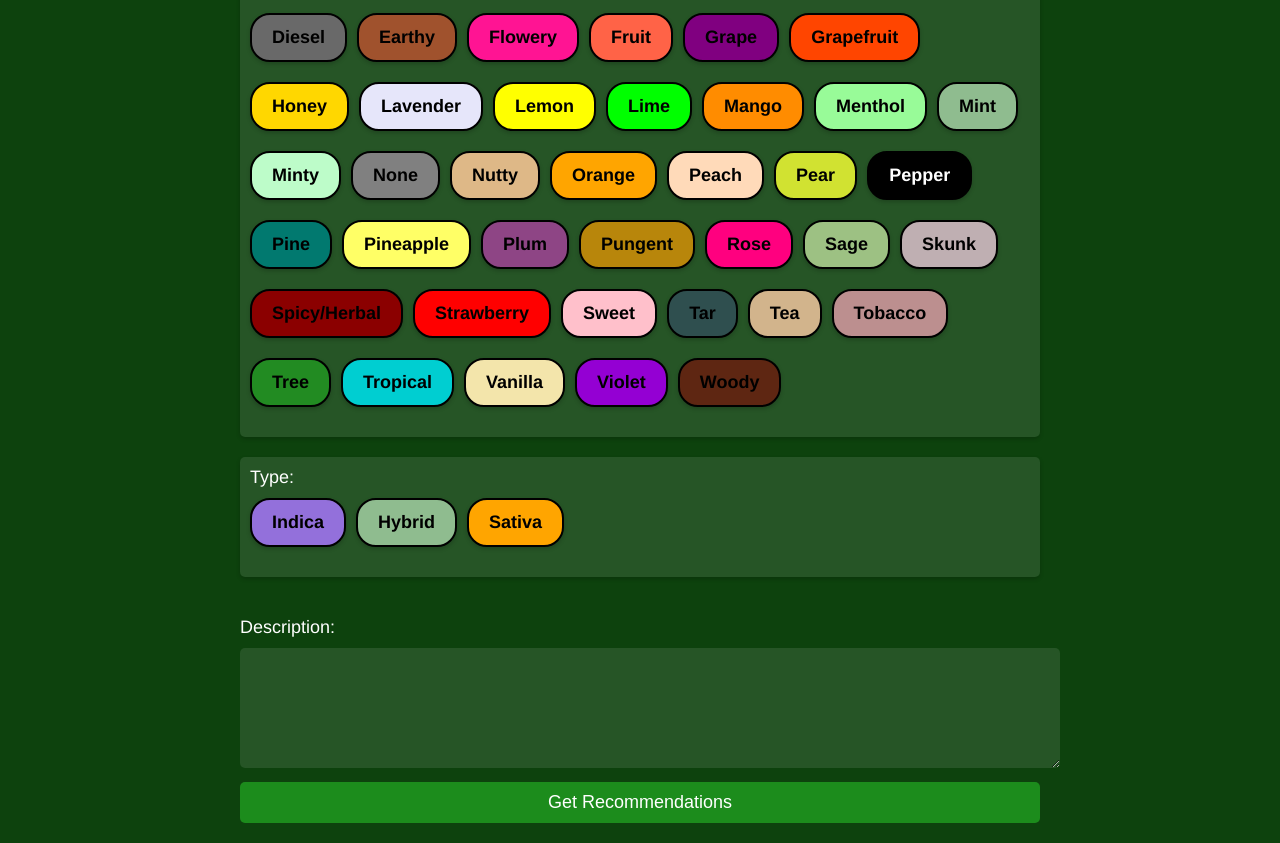
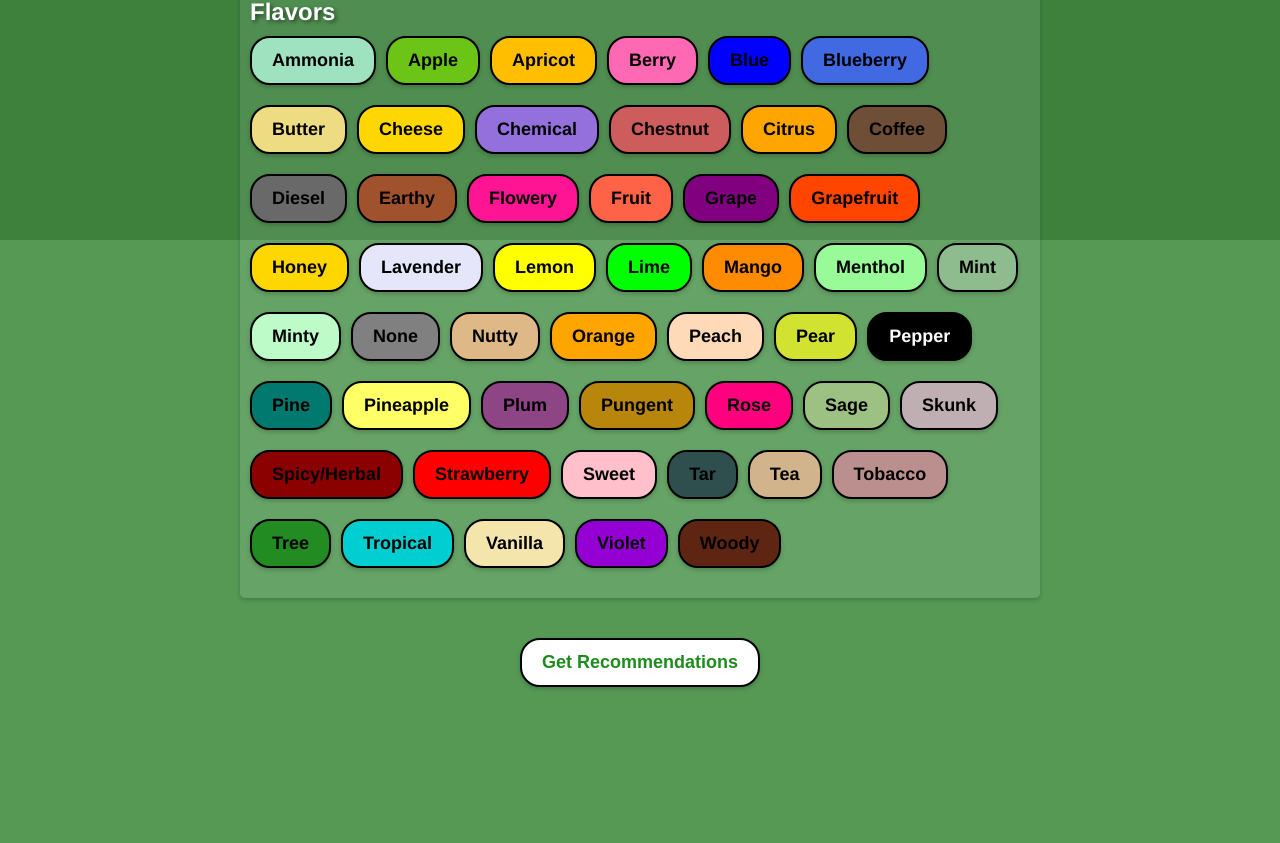
Before and after one commit to TheTabular/Strainer, a React (Create React App) app: page / in a window 1280 px wide. Shown: the part 560-1403 px from the top of the page. After the commit the page ends 1287 px from the top, so only its background shows below. Built offline with nearby package versions, Linux system fonts and the light colour scheme.

Commit message:
frontend

```diff
--- a/package.json
+++ b/package.json
@@ -12,6 +12,7 @@
     "postcss": "^8.4.38",
     "react": "^18.2.0",
     "react-dom": "^18.2.0",
+    "react-responsive-carousel": "^3.2.23",
     "react-scripts": "^5.0.1",
     "resolve-url-loader": "^5.0.0",
     "svgo": "^3.2.0",
--- a/src/App.css
+++ b/src/App.css
@@ -1,5 +1,5 @@
 body {
-  background-color: #0d420d;
+  background-color: #559955;
   color: #fff;
   font-family: 'Helvetica Neue', sans-serif;
 }
@@ -8,6 +8,18 @@ body {
   max-width: 800px;
   margin: 0 auto;
   padding: 20px;
+  position: relative;
+}
+
+.app::before {
+  content: '';
+  position: fixed;
+  top: 0;
+  left: 0;
+  right: 0;
+  bottom: 0;
+  background-color: #387c38d0;
+  z-index: -1;
 }
 
 h1 {
@@ -29,12 +41,21 @@ h1 {
   border-radius: 5px;
   box-shadow: 0 2px 4px rgba(0, 0, 0, 0.2);
   padding: 10px;
+  position: relative;
+  z-index: 1;
 }
 
 label {
   display: block;
   font-size: 18px;
   margin-bottom: 10px;
+}
+
+.option-header {
+  font-size: 24px;
+  font-weight: bold;
+  margin-bottom: 10px;
+  text-shadow: 2px 2px 4px rgba(0, 0, 0, 0.5);
 }
 
 .option-item {
@@ -132,35 +153,7 @@ label {
 .option-item input[type='checkbox'][id^='flavor-']:checked + label {
   font-size: 24px;
   padding: 16px 24px;
-  outline: 2px solid white;
-}
-
-textarea {
-  width: 100%;
-  height: 100px;
-  margin-bottom: 10px;
-  background-color: rgba(255, 255, 255, 0.1);
-  color: #fff;
-  border: none;
-  border-radius: 5px;
-  padding: 10px;
-}
-
-button {
-  display: block;
-  width: 100%;
-  padding: 10px;
-  font-size: 18px;
-  background-color: #1c8c1c;
-  color: #fff;
-  border: none;
-  border-radius: 5px;
-  cursor: pointer;
-  transition: background-color 0.3s;
-}
-
-button:hover {
-  background-color: #25b325;
+  outline: 4px solid white;
 }
 
 ul {
@@ -189,5 +182,50 @@ li {
 .option-item input[type='checkbox'][id^='type-']:checked + label {
   font-size: 24px;
   padding: 16px 24px;
-  outline: 2px solid white;
+  outline: 4px solid white;
 }
+
+.button-container {
+  display: flex;
+  justify-content: center;
+  margin-top: 20px;
+  margin-bottom: 20px;
+}
+
+.recommendation-button {
+  display: inline-block;
+  padding: 12px 20px;
+  border: 2px solid #000000;
+  border-radius: 20px;
+  font-size: 18px;
+  font-weight: bold;
+  cursor: pointer;
+  transition: box-shadow 0.3s;
+  color: #1c8c1c;
+  background-color: #FFFFFF;
+  box-shadow: 0 2px 4px rgba(0, 0, 0, 0.2);
+}
+
+.recommendation-button:hover {
+  box-shadow: 0 0 0 2px rgba(0, 0, 0, 0.5);
+}
+
+.top-strains {
+  text-align: center;
+  margin-top: 30px;
+}
+
+.top-strains h2 {
+  font-size: 24px;
+  margin-bottom: 30px;
+}
+
+.top-strains ul {
+  list-style-type: none;
+  padding: 0;
+}
+
+.top-strains li {
+  font-size: 18px;
+  margin-bottom: 5px;
+}
--- a/src/App.js
+++ b/src/App.js
@@ -1,13 +1,14 @@
-import React, { useState } from 'react';
+import React, { useState, useEffect } from 'react';
 import axios from 'axios';
+import 'react-responsive-carousel/lib/styles/carousel.min.css';
 import './App.css';
 
 function App() {
   const [selectedEffects, setSelectedEffects] = useState([]);
   const [selectedFlavors, setSelectedFlavors] = useState([]);
   const [selectedTypes, setSelectedTypes] = useState([]);
-  const [description, setDescription] = useState('');
   const [topStrains, setTopStrains] = useState([]);
+  const [showTopStrains, setShowTopStrains] = useState(false);
 
   const effects = [
     'Aroused', 'Creative', 'Dry', 'Energetic', 'Euphoric', 'Focused', 'Giggly',
@@ -61,13 +62,27 @@ function App() {
       const response = await axios.post('https://api.strainer.wiki/recommend', {
         effects: selectedEffects,
         flavors: selectedFlavors,
-        types: selectedTypes,
-        description: description,
+        types: selectedTypes
       });
-      setTopStrains(response.data.top_strains);
+      setTopStrains(response.data.top_strains.slice(0, 5)); // Get the top 5 strains
+      setShowTopStrains(true);
     } catch (error) {
       console.error('Error:', error);
     }
+  };
+
+  useEffect(() => {
+    if (showTopStrains) {
+      // Scroll to the bottom of the page when top strains are loaded
+      window.scrollTo({
+        top: document.documentElement.scrollHeight,
+        behavior: 'smooth'
+      });
+    }
+  }, [showTopStrains]);
+
+  const handleHideRecommendations = () => {
+    setShowTopStrains(false);
   };
 
   return (
@@ -76,7 +91,21 @@ function App() {
       <form onSubmit={handleSubmit}>
         <div className="options-container">
           <div className="option-group">
-            <label>Effects:</label>
+            <label className="option-header">Type</label>
+            {types.map((type) => (
+              <div key={type} className="option-item">
+                <input
+                  type="checkbox"
+                  id={`type-${type}`}
+                  checked={selectedTypes.includes(type)}
+                  onChange={() => handleTypeChange(type)}
+                />
+                <label htmlFor={`type-${type}`}>{type}</label>
+              </div>
+            ))}
+          </div>
+          <div className="option-group">
+            <label className="option-header">Effects</label>
             {effects.map((effect) => (
               <div key={effect} className="option-item">
                 <input
@@ -90,7 +119,7 @@ function App() {
             ))}
           </div>
           <div className="option-group">
-            <label>Flavors:</label>
+            <label className="option-header">Flavors</label>
             {flavors.map((flavor) => (
               <div key={flavor} className="option-item">
                 <input
@@ -103,30 +132,22 @@ function App() {
               </div>
             ))}
           </div>
-          <div className="option-group">
-            <label>Type:</label>
-            {types.map((type) => (
-              <div key={type} className="option-item">
-                <input
-                  type="checkbox"
-                  id={`type-${type}`}
-                  checked={selectedTypes.includes(type)}
-                  onChange={() => handleTypeChange(type)}
-                />
-                <label htmlFor={`type-${type}`}>{type}</label>
-              </div>
-            ))}
-          </div>
         </div>
-        <div>
-          <label>Description:</label>
-          <textarea value={description} onChange={(e) => setDescription(e.target.value)} />
-        </div>
-        <button type="submit">Get Recommendations</button>
       </form>
-      {topStrains.length > 0 && (
-        <div>
-          <h3>Top Recommended Strains:</h3>
+      <div className="button-container">
+        {!showTopStrains ? (
+          <button type="button" className="recommendation-button" onClick={handleSubmit}>
+            Get Recommendations
+          </button>
+        ) : (
+          <button type="button" className="recommendation-button" onClick={handleHideRecommendations}>
+            Hide Recommendations
+          </button>
+        )}
+      </div>
+      {showTopStrains && (
+        <div className="top-strains">
+          <h2>Top 5 Recommended Strains</h2>
           <ul>
             {topStrains.map((strain, index) => (
               <li key={index}>{strain}</li>
```
Also changed, not shown: 1 other file (tests, documents, lock files or other folders).
